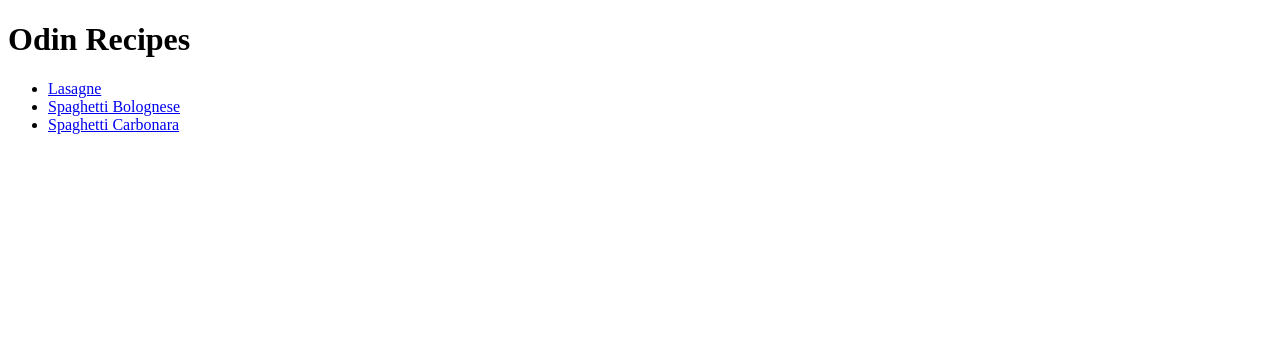
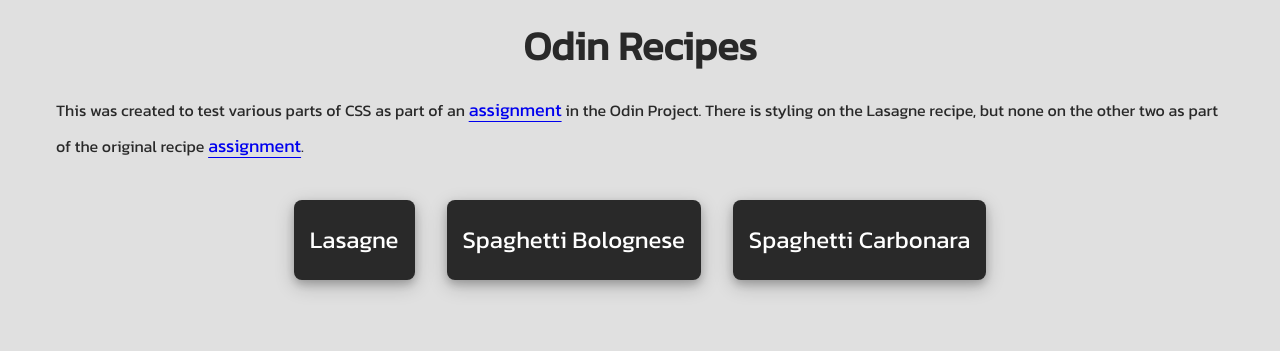
Before and after one commit to karl-mantle/odin-recipes, a plain HTML site: page index.html in a window 1280 px wide. Drawn offline with Linux system fonts and the light colour scheme.

Commit message:
Added CSS styling as part of CSS Foundations - the Cascade

```diff
--- a/index.html
+++ b/index.html
@@ -4,13 +4,23 @@
     <meta charset="UTF-8">
     <meta name="viewport" content="width=device-width, initial-scale=1.0">
     <title>Odin Recipes</title>
+
+    <link rel="stylesheet" href="styles.css">
 </head>
 <body>
-    <h1>Odin Recipes</h1>
-    <ul>
-        <li><a href="recipes/lasagne.html">Lasagne</a></li>
-        <li><a href="recipes/spaghetti-bolognese.html">Spaghetti Bolognese</a></li>
-        <li><a href="recipes/spaghetti-carbonara.html">Spaghetti Carbonara</a></li>
-    </ul>
+    <header class="flex-col">
+        <h1>Odin Recipes</h1>
+        <div>
+            <p>This was created to test various parts of CSS as part of an <a href="https://www.theodinproject.com/lessons/foundations-the-cascade#assignment" target="_blank" ref="noreferrer">assignment</a> in the Odin Project.
+            There is styling on the Lasagne recipe, but none on the other two as part of the original recipe <a href="https://www.theodinproject.com/lessons/foundations-recipes#assignment" target="_blank" ref="noreferrer">assignment</a>.</p>
+        </div>
+        <nav>
+            <ol>
+                <li><a href="recipes/lasagne.html">Lasagne</a></li>
+                <li><a href="recipes/spaghetti-bolognese.html">Spaghetti Bolognese</a></li>
+                <li><a href="recipes/spaghetti-carbonara.html">Spaghetti Carbonara</a></li>
+            </ol>
+        </nav>
+    </header>
 </body>
 </html>
--- /dev/null
+++ b/styles.css
@@ -0,0 +1,178 @@
+@import url('https://fonts.googleapis.com/css?family=Kanit&display=swap');
+
+* {
+    border: none;
+    margin: 0;
+    padding: 0;
+}
+
+*, *::before, *::after {
+    box-sizing: border-box;
+}
+
+body {
+    margin-left: auto;
+    margin-right: auto;
+    max-width: 1200px;
+    color: #292929;
+    background-color: #e0e0e0;
+}
+
+a {
+    font-size: 1.5rem;
+    line-height: 200%;
+    text-underline-position: under;
+    text-decoration-thickness: 8;
+}
+
+a:not(li > a) {
+    font-size: 1.125rem;
+}
+
+a, h1, h2, h3, li, p {
+    font-family: "Kanit", "Arial", sans-serif;
+    margin-bottom: 1rem;
+}
+
+div:has(h2 + p) {
+    margin: auto;
+    text-align: center;
+}
+
+div:has(p > em) {
+    padding-left: 1rem;
+    padding-top: 1rem;
+}
+
+em {
+    font-size: 1.125rem;
+}
+
+h1 {
+    font-size: 2.5rem;
+}
+
+h1, h2 {
+    line-height: 150%;
+}
+
+h2 {
+    font-size: 2rem;
+}
+
+h2, h3 {
+    font-weight: 600;
+}
+
+h3 {
+    font-size: 1.5rem;
+}
+
+header {
+    display: flex;
+    justify-content: center;
+}
+
+header > h1 {
+    text-align: center;
+}
+
+img {
+    border-radius: 0.5rem;
+    display: block;
+    max-width: 100%;
+    box-shadow: 0 4px 8px 0 rgba(0, 0, 0, 0.2), 0 6px 20px 0 rgba(0, 0, 0, 0.2);
+}
+
+li {
+    font-size: 1.25rem;
+    line-height: 125%;
+    margin-bottom: 0.5rem;
+}
+
+li > a {
+    color: #fff;
+    text-decoration: none;
+}
+
+li:hover > a {
+    color: #292929;
+}
+
+nav {
+    display: block;
+}
+
+nav > ol {
+    display: flex;
+    flex-direction: row;
+    flex-wrap: wrap;
+    justify-content: center;
+    gap: 2rem;
+}
+
+nav > ol > li {
+    padding: 1rem;
+    border-radius: 0.5rem;
+    background-color: #292929;
+    box-shadow: 0 4px 8px 0 rgba(0, 0, 0, 0.2), 0 6px 20px 0 rgba(0, 0, 0, 0.2);
+}
+
+nav > ol > li:hover {
+    background-color: white;
+}
+
+ol, ul {
+    padding-left: 0;
+    margin-bottom: 1rem;
+}
+
+ol:not(section ol), ul:not(section ul) {
+    list-style: none;
+    padding: 1.25rem;
+}
+
+ol > li {
+    margin-bottom: 1rem;
+}
+
+p {
+    font-size: 1rem;
+}
+
+section {
+    display: flex;
+    flex-direction: column;
+
+    background-color: #fff;
+    border-radius: 0.5rem;
+    margin: 1rem;
+    padding: 1.5rem;
+    box-shadow: 0 4px 8px 0 rgba(0, 0, 0, 0.2), 0 6px 20px 0 rgba(0, 0, 0, 0.2);
+}
+
+section ol, section ul {
+    list-style-position: inside;
+}
+
+.flex-col {
+    display: flex;
+    flex-direction: column;
+    padding: 1rem;
+    align-items: center;
+}
+
+.flex-row {
+    display: flex;
+    flex-direction: row;
+    padding: 1rem;
+    align-items: center;
+    justify-content: space-between;
+}
+
+@media screen and (min-width: 900px) {
+    .grid-2-col {
+        display: grid;
+        grid-template-columns: repeat(2, 1fr);
+    }
+}
```
Also changed, not shown: recipes/lasagne.html (+20 -1 lines), recipes/spaghetti-bolognese.html (+1 -0 lines), recipes/spaghetti-carbonara.html (+1 -0 lines).
